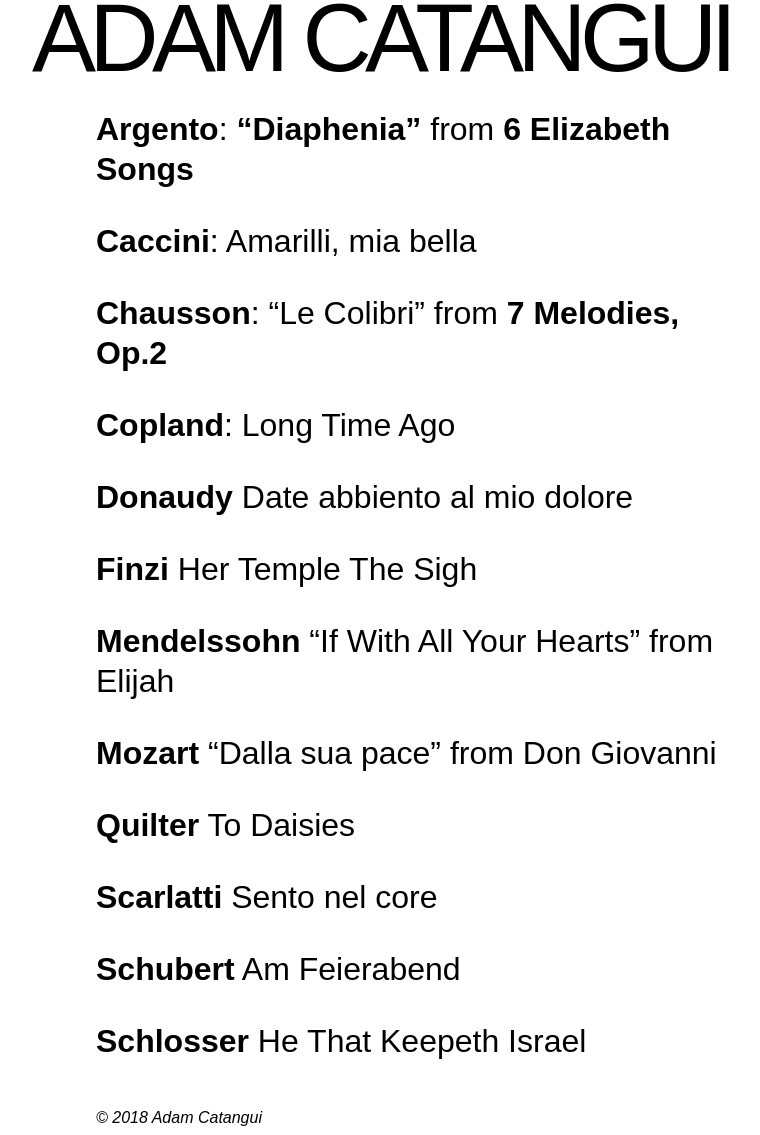
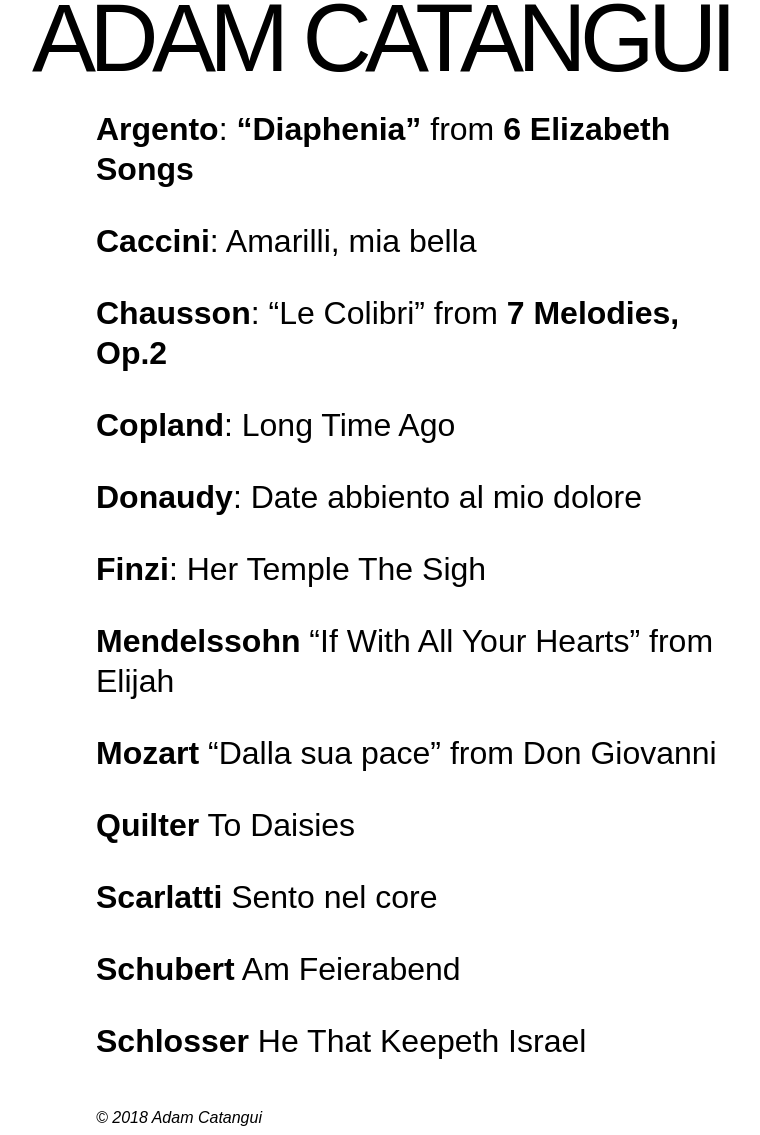
Before and after one commit to seancaat/adam, a Jekyll site: the page built from repertoire.md, in a window 1280 px wide. Shown: the whole page, without its empty margins (160-920 px from the left). Built offline with Jekyll 4.4.1, drawn with Linux system fonts in a browser that asks for light colours.

```diff
--- a/repertoire.md
+++ b/repertoire.md
@@ -12,13 +12,10 @@ layout: default
 
 **Copland**: Long Time Ago
 
-**Donaudy**
-   Date abbiento al mio dolore
+**Donaudy**: Date abbiento al mio dolore
 
-
-**Finzi**
-   Her Temple
-   The Sigh
+**Finzi**: Her Temple
+           The Sigh
 
 **Mendelssohn**
   “If With All Your Hearts” from Elijah
```
